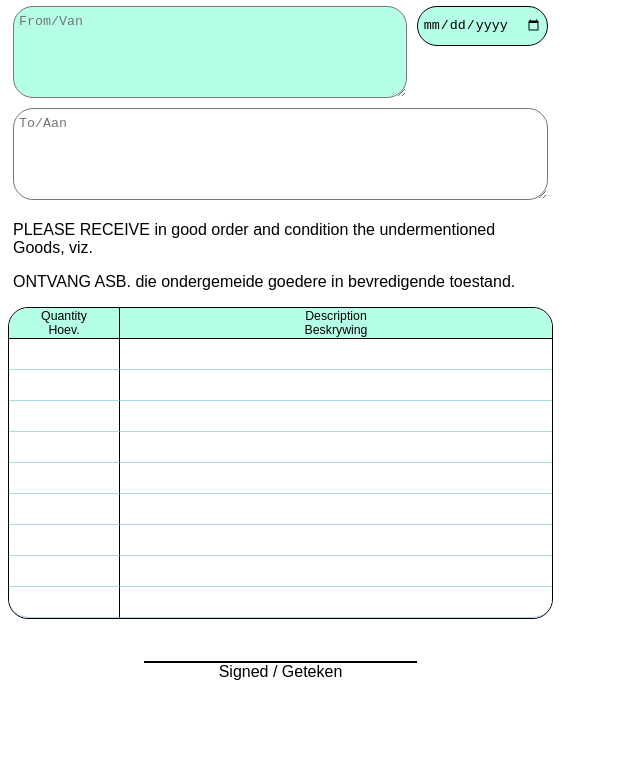
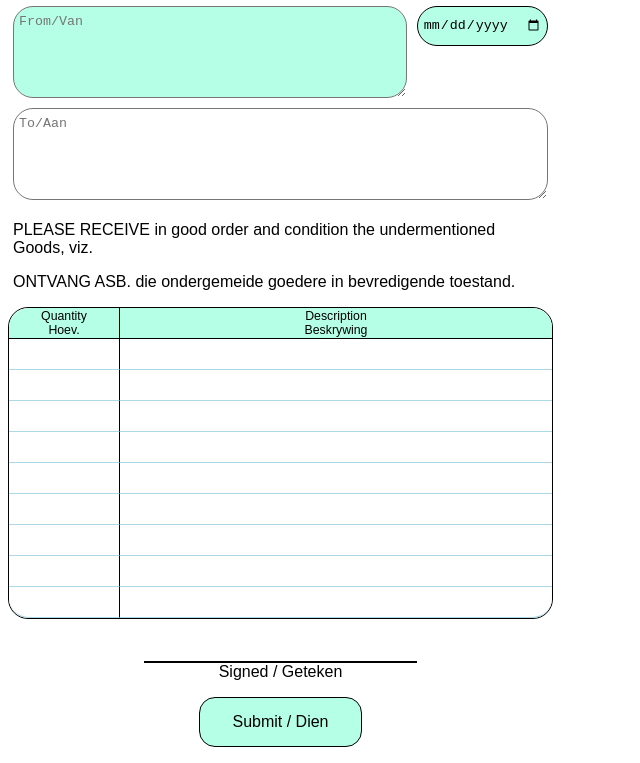
Before and after one commit to davidjohnmaccallum/forms_study, a plain HTML site: page delivery.html in a window 1280 px wide. Shown: the part 87-850 px from the top of the page, without its empty margins (0-640 px from the left). Before the commit the page ends 800 px from the top, so only its background shows below. Drawn offline with Linux system fonts and the light colour scheme.

Commit message:
Adding submit button

```diff
--- a/delivery.html
+++ b/delivery.html
@@ -89,6 +89,24 @@
 
         .table-row:last-child input:last-child {
             border-bottom-right-radius: 20px;
+        }
+
+        .submit-row {
+            display: flex;
+            flex-direction: column;
+            align-items: center;
+            margin-top: 1em;
+        }
+
+        input[type="submit"] {
+            background-color: rgb(182, 255, 231);;
+            border: 1px solid black;
+            padding: 15px 32px;
+            text-align: center;
+            text-decoration: none;
+            display: inline-block;
+            font-size: 16px;
+            border-radius: 1em;
         }
     </style>
 </head>
@@ -182,6 +200,10 @@
             <label class="signature">Signed / Geteken</label>
         </div>
 
+        <div class="submit-row">
+            <input type="submit" value="Submit / Dien" />
+        </div>
+
     </form>
 </body>
 
```
Also changed, not shown: 1 other file.
